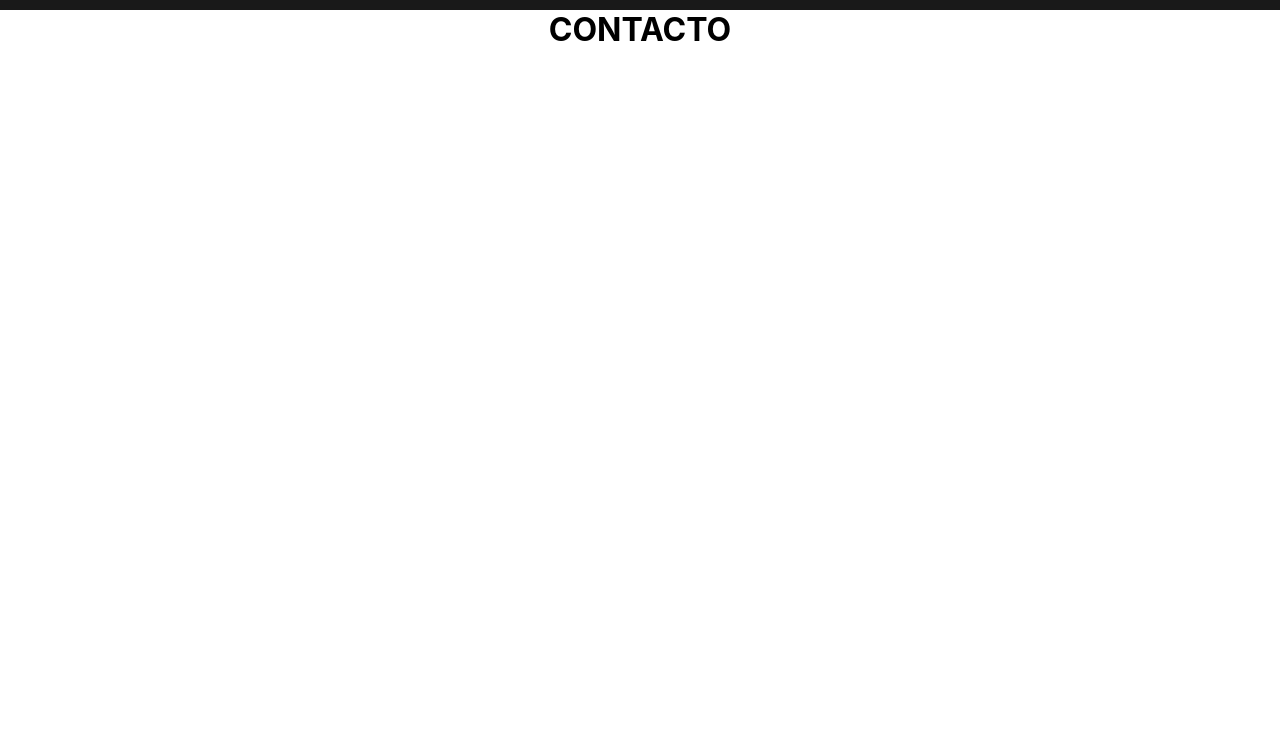
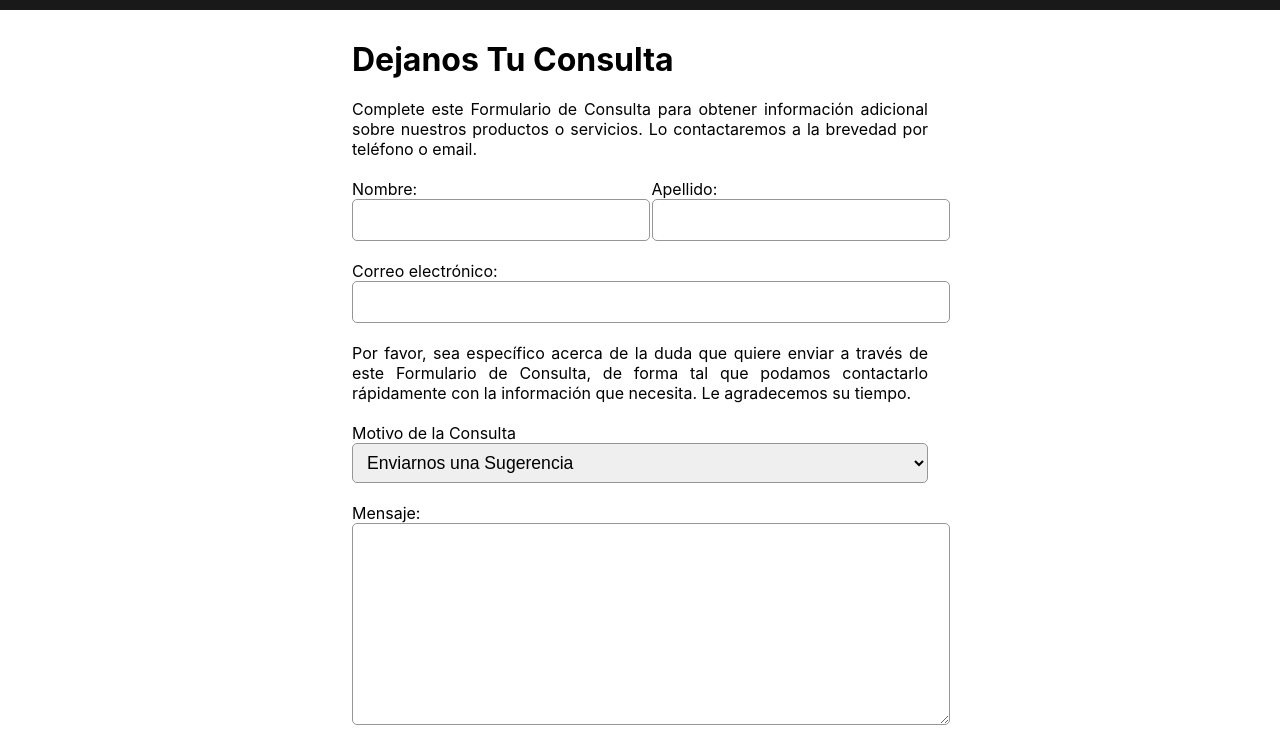
Before and after one commit to pmbejas/recetas, a plain HTML site: page index.html in a window 1280 px wide. Both pictures are taken after a click on the item "Contacto". Shown: the part 65-800 px from the top of the page. Drawn offline with Linux system fonts and the light colour scheme.

Commit message:
Se agregó un formulario de consulta básico, sin validar por js. Sin funcionalidad de envío del formulario

```diff
--- a/js/script.js
+++ b/js/script.js
@@ -14,7 +14,6 @@ const cargaInicial = () => {
             });
     }
     getRecetas();
-    console.log(recetas)
 }
 
 const handleClickMenu = (item) => {
@@ -60,7 +59,66 @@ const itemRecetas = () => {
 }
 
 const itemContacto = () => {
-    const contenido = `<h1>CONTACTO</h1>`;
+    const contenido = `
+        <div class="seccion-consulta">
+            <div class="titulo-consulta">
+                <h1>Dejanos Tu Consulta</h1>
+            </div>
+            <p>Complete este Formulario de Consulta para obtener información adicional sobre nuestros productos o servicios. Lo contactaremos a la brevedad por teléfono o email. </p>
+            <form id="contact-form" action="">
+                <div class="field-group">
+                    <div class="form-line width48">
+                        <label for="nombre">Nombre:</label>
+                        <input class="form-field" type="text" id="nombre" name="nombre" required>
+                    </div>
+                    <div class="form-line width48">
+                        <label for="apellido">Apellido:</label>
+                        <input class="form-field" type="text" id="apellido" name="apellido" required>
+                    </div>
+                </div>
+                <div class="form-line">
+                    <label for="email">Correo electrónico:</label>
+                    <input class="form-field" type="email" id="email" name="email" required>
+                </div>
+                <div class="form-line">
+                    <p>Por favor, sea específico acerca de la duda que quiere enviar a través de este Formulario de Consulta, de forma tal que podamos contactarlo rápidamente con la información que necesita. Le agradecemos su tiempo.</p>
+                </div>
+                <div class="form-line">
+                    <label for="tipoConsulta">Motivo de la Consulta</label>
+                    <select class="form-field" name="tipoConsulta" id="tipoConsulta">
+                        <option value="1">Enviarnos una Sugerencia</option>
+                        <option value="2">Solicitarnos una Receta</option>
+                        <option value="3">Mejorar alguna receta publicada</option>
+                        <option value="4">Otros</option>
+                    </select>
+                </div>
+                <div class="form-line">
+                    <label for="mensaje">Mensaje:</label>
+                    <textarea class="form-field textarea-field" id="mensaje" name="mensaje" required></textarea>
+                </div>
+                <div class="form-line">
+                    <label for="opcionTelefono">¿Desea ser contactado telefónicamente?</label>
+                    <div class="field-group justify-start">
+                        <div class="option-form">
+                            <input type="radio" id="opcion1" name="opcionTelefono" value="1">
+                            <label for="opcion1">Si</label><br>
+                        </div>
+                        <div class="option-form">
+                            <input type="radio" id="opcion2" name="opcionTelefono" value="2">
+                            <label for="opcion2">No</label><br>
+                        </div>
+                    </div>
+                </div>
+                <div class="form-line">
+                    <label for="telefono">Teléfono</label>
+                    <input class="form-field" type="number" id="telefono" name="telefono" required>
+                </div>
+                <div class="form-line">
+                    <button class="form-button btnAgregar" type="submit">Enviar consulta</button>
+                </div>
+            </form>
+        </div>
+    `;
     return contenido;
 }
 
--- /dev/null
+++ b/styles/consulta.css
@@ -0,0 +1,76 @@
+:root {
+    --celeste: rgb(33, 28, 116);
+}
+
+.seccion-consulta {
+    display: flex;
+    flex-direction: column;
+    justify-content: center;
+    gap: 20px;
+    width: 50%;
+}
+
+.titulo-consulta {
+    padding-top: 30px;
+}
+
+.seccion-consulta p {
+    text-align: justify;
+}
+
+.field-group {
+    display: flex;
+    flex-direction: row;
+    width: 100%;
+    gap: 20px;
+    justify-content: space-between;
+}
+
+.justify-start {
+    justify-content: flex-start;
+}
+
+.option-form {
+    margin-top: 10px;
+    margin-left: 10px;
+}
+.form-line {
+    display: flex;
+    flex-direction: column;
+    margin-bottom: 20px;
+    align-items: start;
+}
+
+.form-field {
+    height: 40px;
+    width: 100%;
+    border-radius: 5px;
+    border: solid 1px rgb(150,150,150);
+    font-size: 1.1em;
+    padding: 0px 10px;
+}
+
+.textarea-field {
+    height: 200px;
+}
+
+.width48 {
+    width: 48%;
+}
+
+.form-button {
+    padding: 10px 20px;
+    border-radius: 5px;
+    border: none;
+    color: whitesmoke;
+    opacity: 0.8;
+    transition: 0.5s ease-in-out;
+    height: 40px;
+    font-size: 1rem;
+    cursor: pointer;
+    background-color: var(--celeste);
+}
+
+.form-button:hover{
+    opacity: 1;
+}
--- a/styles/styles.css
+++ b/styles/styles.css
@@ -1,5 +1,6 @@
 @import './nav.css';
 @import './inicio.css';
+@import './consulta.css';
 
 * {
     padding: 0;
```
